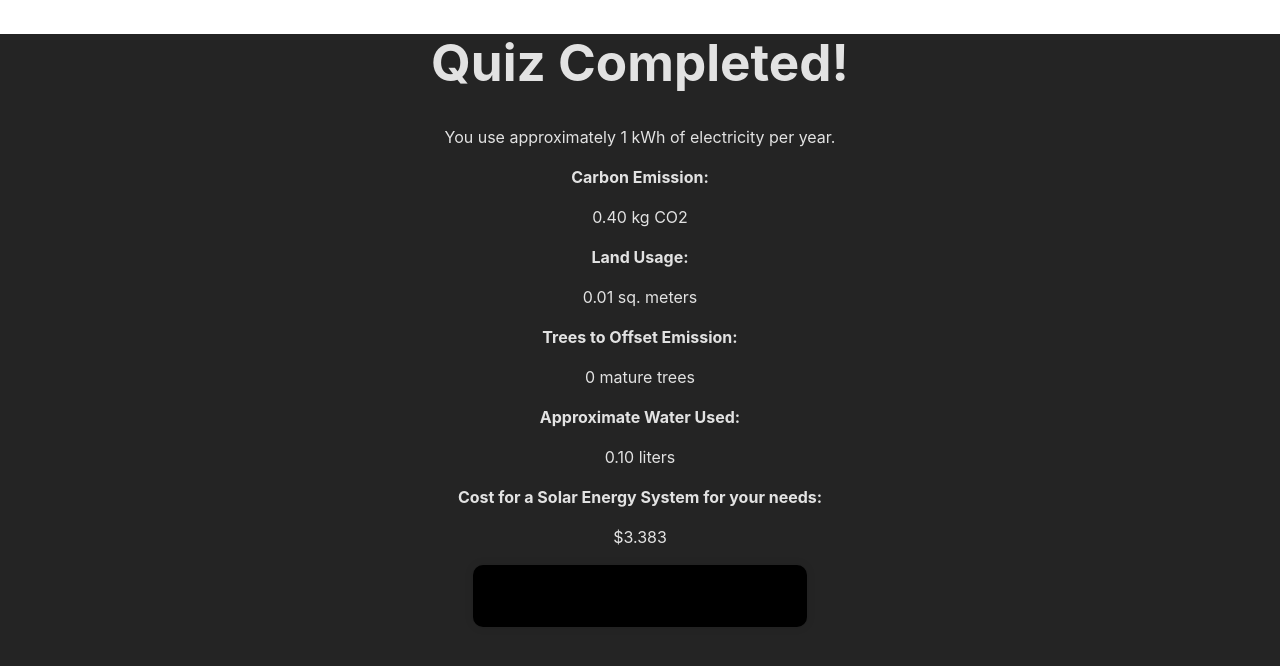
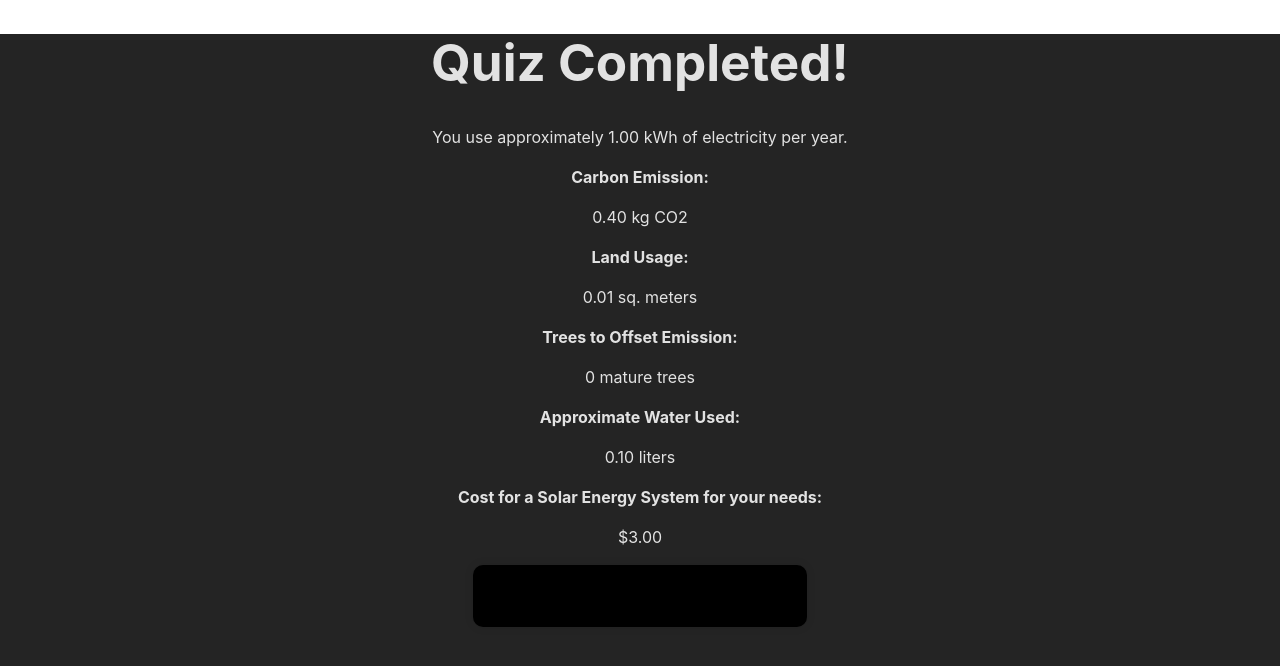
Before and after one commit to cnowdev/ForsythHacks23, a React (Vite) app: page /results/1 in a window 1280 px wide. Shown: the top 666 px of the page. Built offline with nearby package versions, Linux system fonts and the light colour scheme.

Commit message:
final changed

```diff
--- a/src/endscreen.tsx
+++ b/src/endscreen.tsx
@@ -35,7 +35,7 @@ const EndScreen = ({ kWh}: {kWh:number}) => {
     {nextPage === 0 ? (
        <animated.div className="end-screen" style={fadeIn}>
        <h1>Quiz Completed!</h1>
-       <p>You use approximately {usage} kWh of electricity per year.</p>
+       <p>You use approximately {parseInt(usage).toFixed(2)} kWh of electricity per year.</p>
 
        <div className="additional-facts">
          <div>
@@ -58,7 +58,7 @@ const EndScreen = ({ kWh}: {kWh:number}) => {
        <div className="additional-facts">
        <div>
            <strong>Cost for a Solar Energy System for your needs:</strong>
-           <p>${solar}</p>
+           <p>${parseInt(solar).toFixed(2)}</p>
          </div>
        </div>
      <button className='quiz-score-section' onClick={doNextPage}>Next</button>
```
